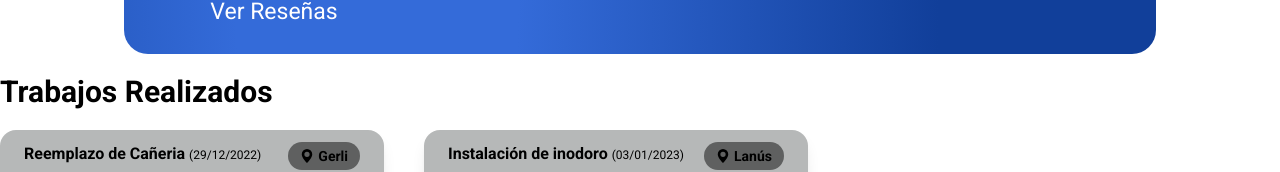
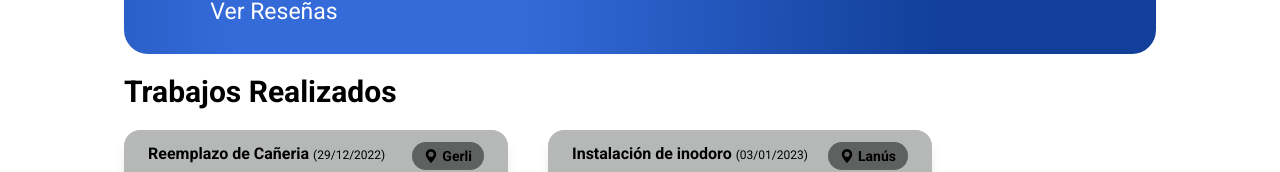
Before and after one commit to No-Country/S6-G03, a React (Vite) app in the folder frontend/: page /profesional/1 in a window 1280 px wide. Shown: the part 766-938 px from the top of the page. Built offline with nearby package versions, Linux system fonts and the light colour scheme.

Commit message:
styling centered components

```diff
--- a/frontend/src/components/Category/SingleProfessional.jsx
+++ b/frontend/src/components/Category/SingleProfessional.jsx
@@ -81,8 +81,8 @@ getSkills(professional);
     </div>
     </div>
 
-          <div className="flex align-middle items-center mb-5 text-black text-3xl font-bold">Trabajos Realizados</div>
-          <div className="flex gap-10" id="pastJobs">
+          <div className="flex w-[1032px] mx-auto align-middle items-center mb-5 text-black text-3xl font-bold">Trabajos Realizados</div>
+          <div className="flex gap-10 w-[1032px] mx-auto" id="pastJobs">
          {professional? (professional.jobs.map((job)=>{
           return(
            <div class="block rounded-[16px] shadow-lg bg-neutral-60 max-w-sm text-center" id="jobCard">
```
